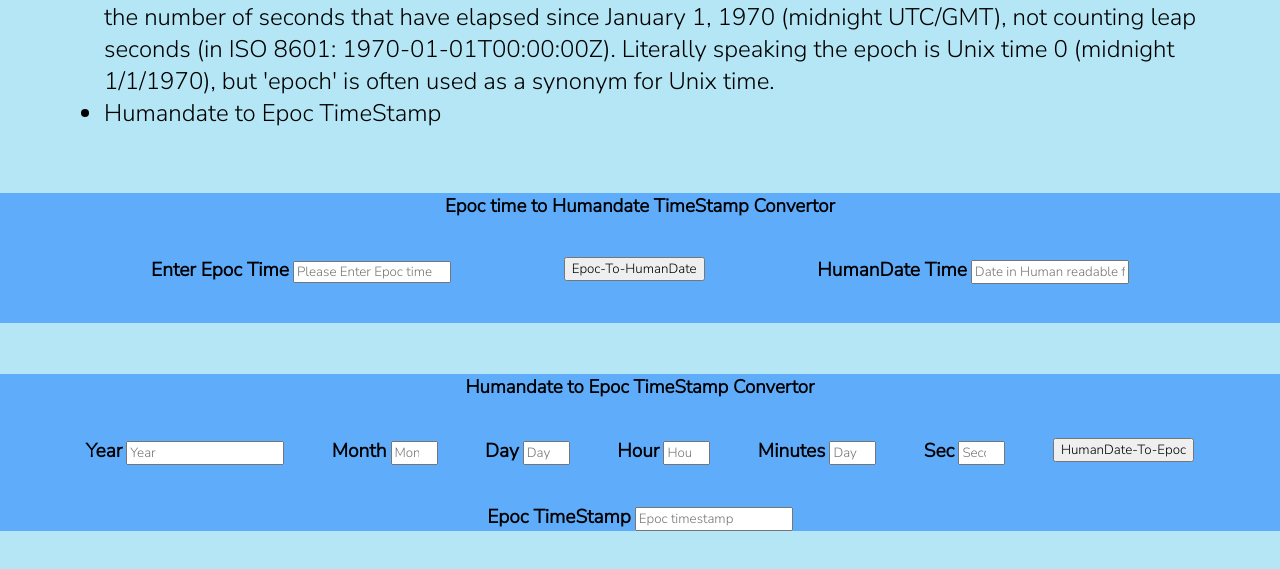
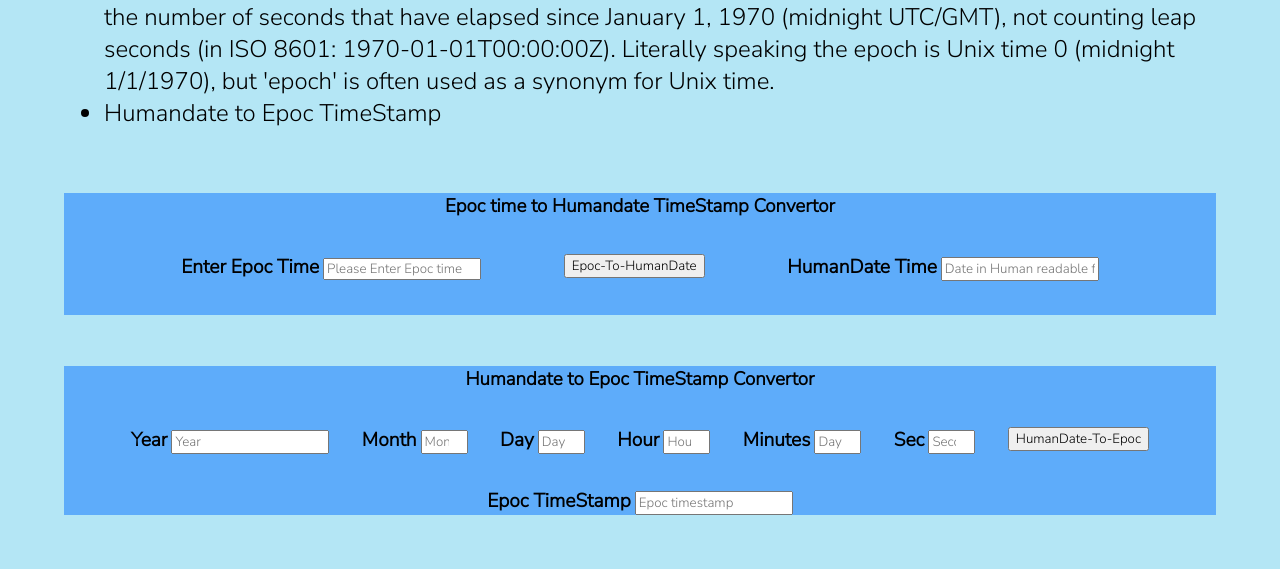
Before and after one commit to sumedha1308/UtilityAppWebsite, a website: page html/timestamp-convertor/humanDate-Epoc-timestamp.html in a window 1280 px wide. Shown: the part 313-882 px from the top of the page. Drawn offline with Linux system fonts and the light colour scheme.

Commit message:
Adding css changes for timestamp

```diff
--- a/css/style.css
+++ b/css/style.css
@@ -250,6 +250,8 @@ textarea {
     margin-top: 5%;
     background-color: #5eacfa;
     margin-bottom: 4%;
+    margin-left: 5%;
+    margin-right: 5%;
 }
 #input-epoc,
 #output-epoc {
@@ -271,6 +273,8 @@ textarea {
 .section-human-to-epoc {
     text-align: center;
     background-color: #5eacfa;
+    margin-left: 5%;
+    margin-right: 5%;
 }
 .container-sw-cl {
     display: flex;
@@ -537,6 +541,8 @@ textarea {
     margin-top: 5%;
     background-color: #5eacfa;
     margin-bottom: 4%;
+    margin-left: 5%;
+    margin-right: 5%;
 }
 #input-epoc,
 #output-epoc {
@@ -558,6 +564,8 @@ textarea {
 .section-human-to-epoc {
     text-align: center;
     background-color: #5eacfa;
+    margin-left: 5%;
+    margin-right: 5%;
 }
 .container-sw-cl {
     display: flex;
```
